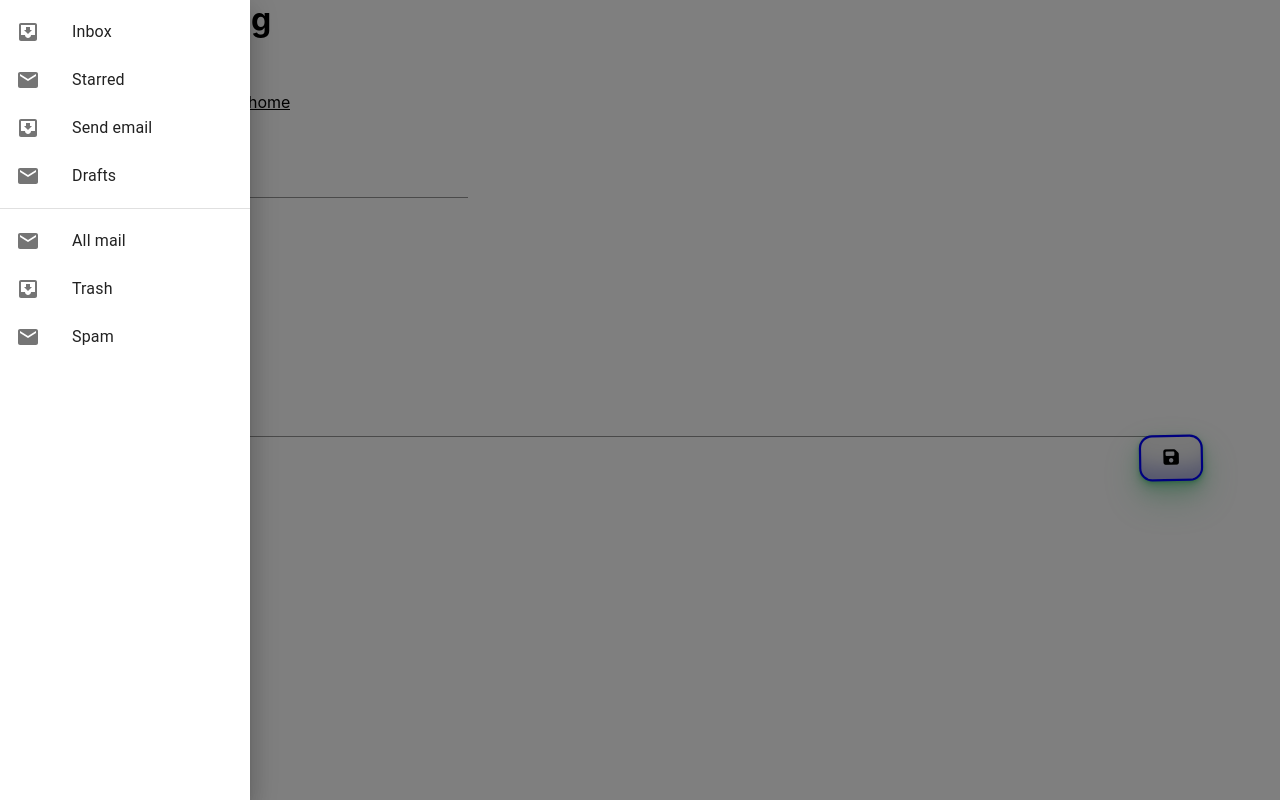
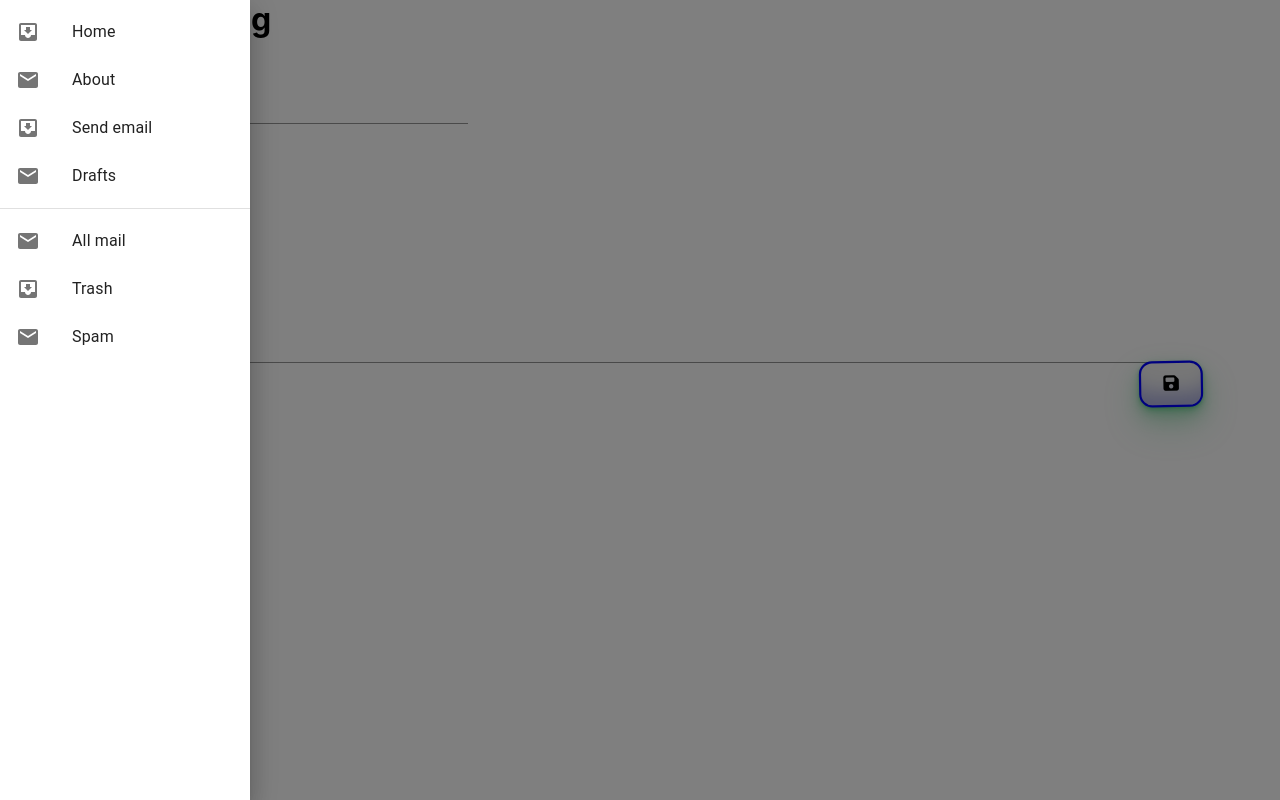
Before and after one commit to Matt7046/activity-manager, a React (Create React App) app in the folder demots/: page /about in a window 1280 px wide. Both pictures are taken after a click on the button "MENU". Built offline with nearby package versions, Linux system fonts and the light colour scheme.

Commit message:
routing con menu

```diff
--- a/demots/src/App.tsx
+++ b/demots/src/App.tsx
@@ -2,15 +2,53 @@
 import './App.css';
 import SubPromise from "./components/pageSubPromise/SubPromise";
 import About from './components/pageAbout/About';
-import { BrowserRouter as Router, Route, Routes, Link, useNavigate } from 'react-router-dom'; // Importa i componenti necessari
+import { BrowserRouter as Router, Route, Routes, Link, useNavigate, NavigateFunction } from 'react-router-dom'; // Importa i componenti necessari
 import '@fortawesome/fontawesome-free/css/all.min.css';
+import { MenuLaterale } from './components/ACDrawer/Drawer';
 
 // App.tsx
 
-export const sezioni = [
-  ['Inbox', 'Starred', 'Send email', 'Drafts'],
-  ['All mail', 'Trash', 'Spam'],
+export const navigateRouting = (navigate: NavigateFunction, path: string, params: any) => {
+  navigate(`/${path}`, { state: params }); // Passa i parametri come stato
+};
+export const sezioniMenuIniziale: MenuLaterale[][] = [
+  [
+    { funzione: null, testo: 'Home' },
+    { funzione: null, testo: 'About' },
+    { funzione: null, testo: 'Send email' },
+    { funzione: null, testo: 'Drafts' },
+  ],
+  [
+    { funzione: null, testo: 'All mail' },
+    { funzione: null, testo: 'Trash' },
+    { funzione: null, testo: 'Spam' },
+  ],
 ];
+
+export const sezioniMenu = (
+  sezioni: MenuLaterale[][],
+  navigate: NavigateFunction,
+  path: string,
+  params: any,
+  indice: number
+): MenuLaterale[][] => {
+
+
+  // Calcola la posizione (riga e colonna) per assegnare la funzione
+  const numeroRighe = sezioni.length;
+  const lunghezzaRiga = sezioni[0].length;
+
+  const riga = Math.floor(indice / lunghezzaRiga);
+  const colonna = indice % lunghezzaRiga;
+
+  // Verifica che riga e colonna siano validi e assegna la funzione dinamica
+  if (riga < numeroRighe && colonna < sezioni[riga].length) {
+    sezioni[riga][colonna].funzione = () => navigateRouting(navigate, path,params);
+  }
+
+  return sezioni;
+};
+
 
 const App = () => {
   return (
@@ -33,10 +71,7 @@ const App = () => {
 }
 
 
-export const navigateRouting = (navigate: any, path: string, params:any ) => {
-//const navigate = useNavigate(); // Ottieni la funzione di navigazione
-  navigate(`/${path}`, { state: params }); // Passa il parametro come stato
-}
+
 
 
 export default App;
--- a/demots/src/components/ACDrawer/Drawer.tsx
+++ b/demots/src/components/ACDrawer/Drawer.tsx
@@ -15,15 +15,20 @@ import { observer } from 'mobx-react';
 
 type Anchor = 'top' | 'left' | 'bottom' | 'right';
 
+export interface MenuLaterale {
+  funzione: any
+  testo: string
+
+}
 
 
 
 const Drawer = observer((props: {
   //key: number;
-  sezioni : string[][];
-  nameMenu : string;
-  anchor : Anchor;
-  route? : string;
+  sezioni: MenuLaterale[][];
+  nameMenu: string;
+  route?: string;
+  anchor: Anchor
 }) => {
 
   const [statoComponente, setStatoComponente] = React.useState({
@@ -32,23 +37,21 @@ const Drawer = observer((props: {
     bottom: false,
     right: false,
   });
+
+
   return (
     <div>
       {[props.anchor].map((anchor) => (
         <React.Fragment key={anchor}>
           <Button onClick={toggleDrawer(anchor, true, setStatoComponente, statoComponente)}>{props.nameMenu}
-
-
-
-
           </Button>
           <SwipeableDrawer
             anchor={anchor}
             open={statoComponente[anchor]}
             onClose={toggleDrawer(anchor, false, setStatoComponente, statoComponente)}
-            onOpen={toggleDrawer(anchor, true ,setStatoComponente, statoComponente)}
+            onOpen={toggleDrawer(anchor, true, setStatoComponente, statoComponente)}
           >
-            {list1(anchor, props.sezioni,setStatoComponente, statoComponente)}
+            {listaItem(anchor, props.sezioni, setStatoComponente, statoComponente)}
           </SwipeableDrawer>
         </React.Fragment>
       ))}
@@ -75,11 +78,11 @@ const toggleDrawer =
 
 
 
-const list1 = (anchor: Anchor, sezioni: string[][],setStatoComponente: ((arg0: any) => void), statoComponente: any) => (
+const listaItem = (anchor: Anchor, sezioni: MenuLaterale[][], setStatoComponente: ((arg0: any) => void), statoComponente: any) => (
   <Box
     sx={{ width: anchor === 'top' || anchor === 'bottom' ? 'auto' : 250 }}
     role="presentation"
-    onClick={toggleDrawer(anchor, false,setStatoComponente, statoComponente)}
+    onClick={toggleDrawer(anchor, false, setStatoComponente, statoComponente)}
     onKeyDown={toggleDrawer(anchor, false, setStatoComponente, statoComponente)}
   >
     <>
@@ -87,16 +90,25 @@ const list1 = (anchor: Anchor, sezioni: string[][],setStatoComponente: ((arg0: a
         <div key={sectionIndex}>
           <List>
             {section.map((text, index) => (
-              <ListItem key={text} disablePadding>
-                <ListItemButton>
+              <ListItem key={text.testo} disablePadding>
+                <ListItemButton
+                  onClick={() => {
+                    if (text.funzione) {
+                      text.funzione(); // Chiama la funzione associata a questo elemento
+                    } else {
+                      console.warn(`Nessuna funzione definita per l'elemento: ${text.testo}`);
+                    }
+                  }}
+                >
                   <ListItemIcon>
                     {(sectionIndex * section.length + index) % 2 === 0 ? <InboxIcon /> : <MailIcon />}
                   </ListItemIcon>
-                  <ListItemText primary={text} />
+                  <ListItemText primary={text.testo} />
                 </ListItemButton>
               </ListItem>
             ))}
           </List>
+
           {sectionIndex !== sezioni.length - 1 && <Divider />} {/* Divider tra le sezioni */}
         </div>
       ))}
--- a/demots/src/components/pageAbout/AboutContent.tsx
+++ b/demots/src/components/pageAbout/AboutContent.tsx
@@ -3,13 +3,13 @@ import "./About.css";
 import Label from "../AClabel/label";
 import { NavigateFunction, useLocation, useNavigate } from "react-router-dom";
 import subPromiseStore from "../pageSubPromise/store/SubPromiseStore";
-import { navigateRouting, sezioni } from "../../App";
+import { navigateRouting, sezioniMenu, sezioniMenuIniziale } from "../../App";
 import TextField from '@mui/material/TextField';
 import { Alert, Box, Grid, Hidden, Snackbar } from "@mui/material";
 import { deleteAboutById, saveAboutById } from "./service/AboutService";
 import { DTOSubPromise } from "../dto/DTOSubPromise";
 import Button, { Pulsante } from "../ACButton/Button";
-import Drawer from "../ACDrawer/Drawer";
+import Drawer, { MenuLaterale } from "../ACDrawer/Drawer";
 
 
 
@@ -42,22 +42,11 @@ const AboutContent: React.FC<any> = ({
 
 
 
-  const navigateRoutingWithResetStore = (navigate: NavigateFunction, _id?: string) => {
-
-    // subPromiseStore.setAllTesto([]);
-    //  subPromiseStore.setTestoById(+_id!, '');
-    //   ascoltatore(response.testo.nome, "nome")
-    //   ascoltatore(response.testo.subTesto, "subTesto")
-    navigateRouting(navigate, '', {})
-  }
-
-
-
   const cancellaRecord = (_id: any): void => {
 
     deleteAboutById(_id).then((response) => {
       if (response.status === 'OK') {
-        navigateRoutingWithResetStore(navigate, _id)
+        navigateRouting(navigate, '', {})
         console.log('Dati ricevuti:', response);
       } else {
         setErrors(response.errors);
@@ -82,7 +71,7 @@ const AboutContent: React.FC<any> = ({
     }
     saveAboutById(_id, testo).then((response) => {
       if (response.testo) {
-        navigateRoutingWithResetStore(navigate, _id)
+        navigateRouting(navigate, '', {})
       }
     })
   }
@@ -103,14 +92,14 @@ const AboutContent: React.FC<any> = ({
     title: 'Salva'
 
   };
-
-
+ let menuLaterale = sezioniMenu(sezioniMenuIniziale, navigate, ``, {}, 0);
+  menuLaterale = sezioniMenu(sezioniMenuIniziale, navigate, `about`, {}, 1);
   return (
     <>
       <div>
         <Grid container justifyContent="space-between" alignItems="center" spacing={2}>
           <Grid item>
-            <Drawer sezioni={sezioni} nameMenu='Menu' anchor='left' />
+            <Drawer sezioni={menuLaterale} nameMenu='Menu' anchor='left'/>
           </Grid>
           </Grid>
         <Box sx={{ paddingLeft: 31, paddingRight: 5 }}>
@@ -126,10 +115,6 @@ const AboutContent: React.FC<any> = ({
               -{errors}
             </Alert>
           </Snackbar>
-          <div id={`returnHome`} style={{ gridColumn: 'span 12', textAlign: 'left', paddingBottom: '50px' }}  >
-            <Label text='home' handleClick={() => navigateRoutingWithResetStore(navigate, _id)} _id='0' isUnderlined={true} />
-          </div>
-
           <div id={'text-box'}  >
             <TextField id="nome" label={testoOld.nome} variant="standard" value={nome} // Collega il valore allo stato
               onChange={handleChangeNome} // Aggiorna lo stato quando cambia
--- a/demots/src/components/pageSubPromise/SubPromise.tsx
+++ b/demots/src/components/pageSubPromise/SubPromise.tsx
@@ -3,10 +3,10 @@ import SubPromiseContent from './SubPromiseContent';
 import { ascoltatore } from './SubPromiseFunc';
 import subPromiseStore from './store/SubPromiseStore';
 import { fetchDataPromise } from './service/SubPromiseService';
-import { Box, Grid } from '@mui/material';
-import { navigateRouting, sezioni } from '../../App';
+import { Box, Grid, Menu } from '@mui/material';
+import { navigateRouting, sezioniMenu, sezioniMenuIniziale } from '../../App';
 import { useNavigate } from 'react-router-dom';
-import Drawer from '../ACDrawer/Drawer';
+import Drawer, { MenuLaterale } from '../ACDrawer/Drawer';
 import Button, { Pulsante } from '../ACButton/Button';
 
 
@@ -102,13 +102,19 @@ const SubPromise: React.FC<any> = ({ }) => {
 
   };
 
+  let menuLaterale = sezioniMenu(sezioniMenuIniziale, navigate, ``, {}, 0);
+  menuLaterale = sezioniMenu(sezioniMenuIniziale, navigate, `about`, {}, 1);
+
+
+
+
   return (
     <>
 
 
       <Grid container justifyContent="space-between" alignItems="center" spacing={2}>
         <Grid item>
-          <Drawer sezioni={sezioni} nameMenu='Menu' anchor='left' />
+          <Drawer sezioni={menuLaterale} nameMenu='Menu' anchor='left' />
         </Grid>
       </Grid>
       <Box sx={{ paddingLeft: 31, paddingRight: 5 }}>
```
Lines whose indentation alone changed are shown as unchanged.
